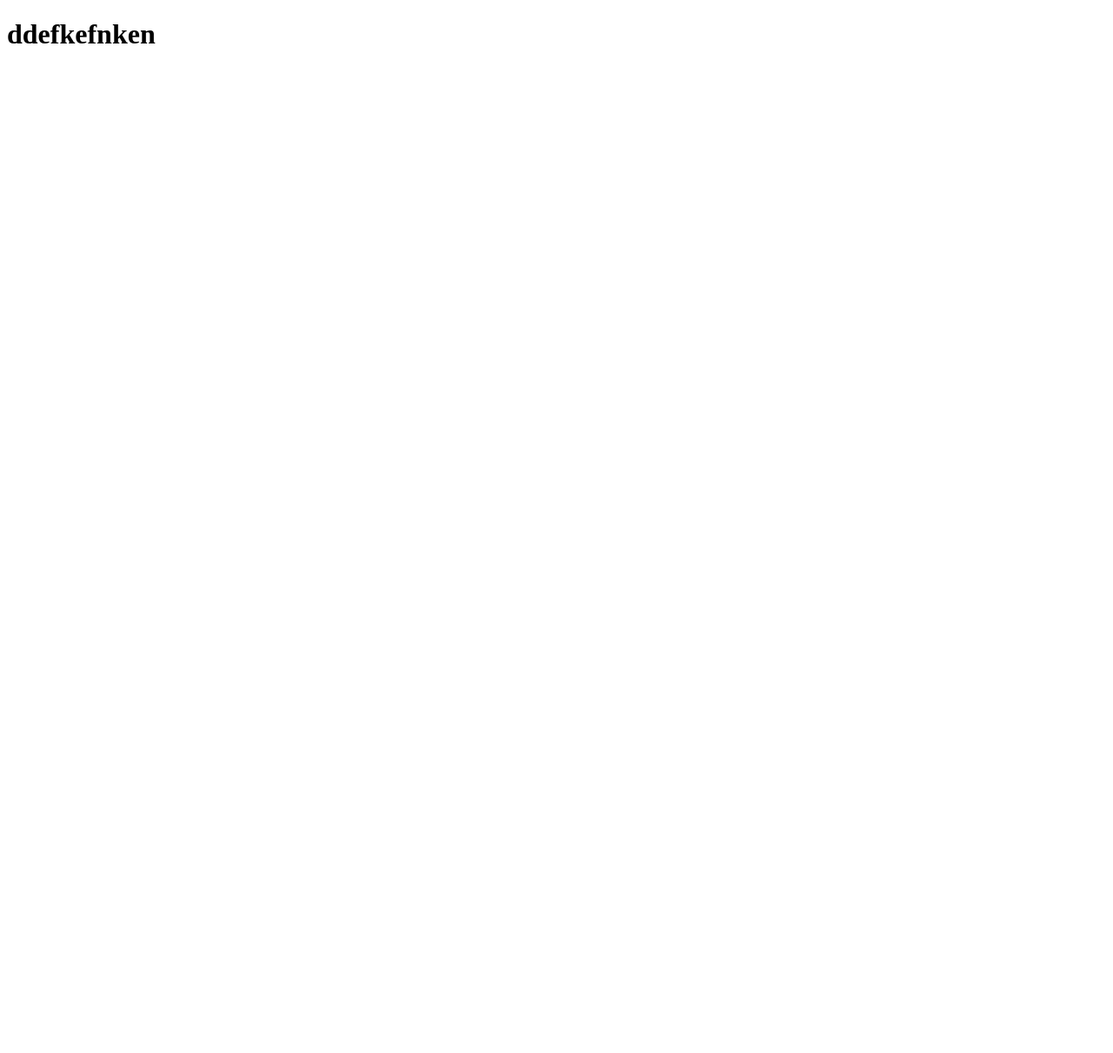
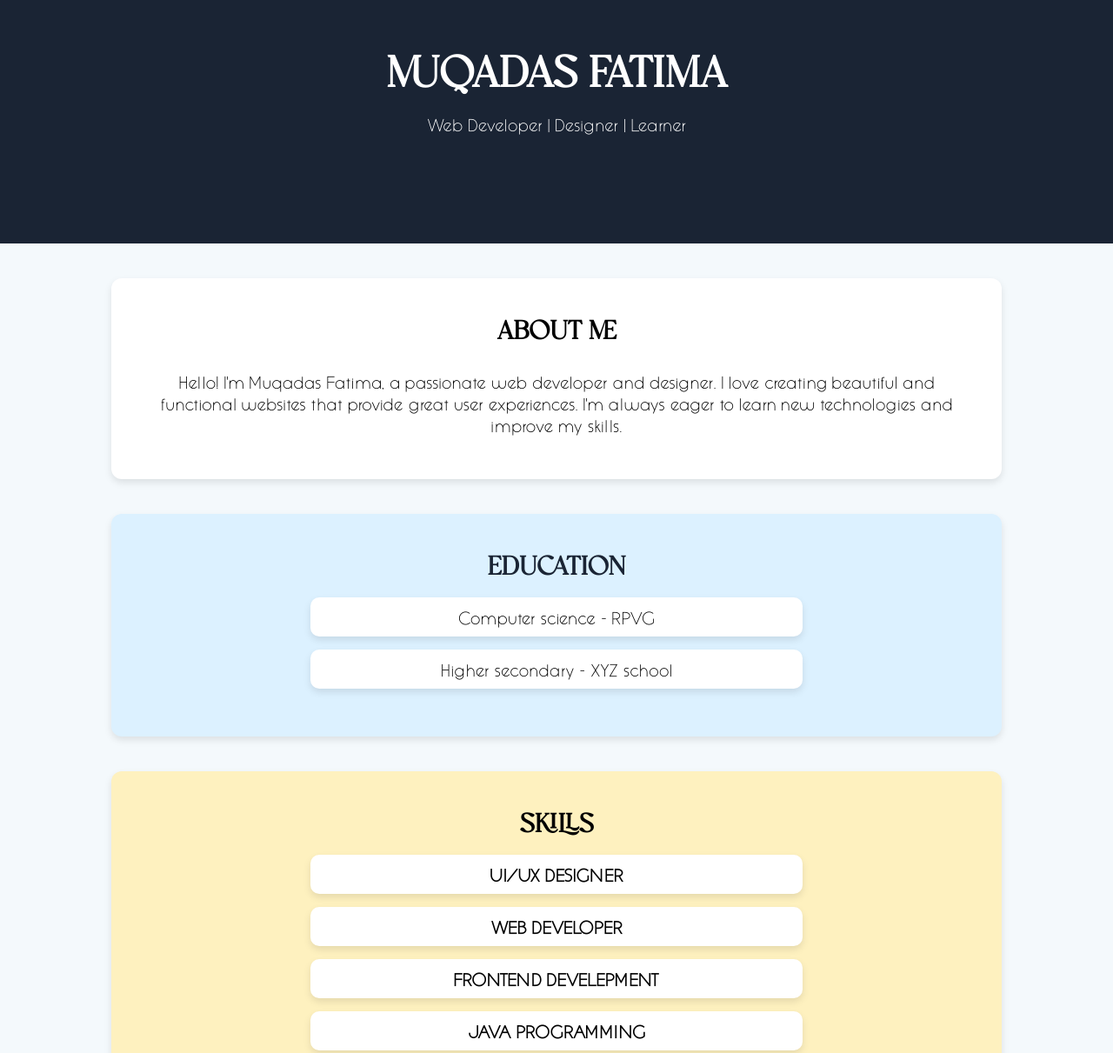
Before and after one commit to muqadasf/cohort-2.0, a plain HTML site: page index.html in a window 1280 px wide. Shown: the top 1211 px of the page at 87% size. Before the commit the page ends 800 px from the top, so only its background shows below. Drawn offline with Linux system fonts and the light colour scheme.

Commit message:
Task 1- My Resume Website Cohort2.0

```diff
--- a/index.html
+++ b/index.html
@@ -3,9 +3,49 @@
 <head>
     <meta charset="UTF-8">
     <meta name="viewport" content="width=device-width, initial-scale=1.0">
-    <title>Document</title>
+    <title>My Resume Website</title>
+    <link rel="stylesheet" href="style.css">
+    <link rel="shortcut icon" href=".//curriculum-vitae.webp" type="image/x-icon">
 </head>
 <body>
-    <h1>ddefkefnken</h1>
+    <div class="main">
+        <h1>Muqadas Fatima</h1>
+        <p>Web Developer | Designer | Learner</p>
+    </div>
+    <div class="box about">
+        <h2>About Me</h2>
+        <p>Hello! I'm Muqadas Fatima, a passionate web developer and designer. I love creating beautiful and functional websites that provide great user experiences. I'm always eager to learn new technologies and improve my skills.</p>
+    </div>
+<div class=" box education">
+    <h2>Education</h2>
+    <p>Computer science - RPVG</p>
+    <p>Higher secondary - XYZ school</p>
+</div>
+
+<div class="box skills">
+    <h2>Skills</h2>
+    <p>UI/UX designer</p>
+    <p>Web developer</p>
+    <p>Frontend Develepment</p>
+    <p>Java programming</p>
+</div>
+
+<div class=" box projects">
+    <h2>Projects</h2>
+    <p> <b>Portfolio Website</b> - A personal site with HTML and CSS</p>
+    <p><b>Landing Page</b> - Product showcase design</p>
+    <p><b>Blog Layout</b> - Text and images with styling</p>
+</div>
+
+<div class=" box contact">
+    <h2>Contact Me</h2>
+    <p><b>Email:</b> muqadas@example.com</p>
+    <p><b>Phone:</b> +92 00011111 </p>
+    <p><b>Instagram:</b> @muqadas.umar16</p>
+</div>
+
+<footer>
+    <p>&copy; 2024 Muqadas Fatima. All rights reserved.</p>
+</footer>
 </body>
 </html>
--- /dev/null
+++ b/style.css
@@ -0,0 +1,133 @@
+@font-face {
+    font-family: resumename;
+    src: url(./RuntimeRegular-m2Odx.woff2);
+}
+@font-face {
+    font-family: queensides;
+    src: url(./Queensides-3z7Ey.woff2);
+}
+
+*{
+    margin: 0;
+    padding: 0;
+    box-sizing: border-box;
+}
+html, body{
+    height: 100%;
+    width: 100%;
+    background-color: #F4F9FC;
+}
+
+.main{
+    height: 35%;
+    width: 100%;
+    background-color: #1A2434;
+      margin-bottom: 40px;
+}
+.main h1{
+    color: white;
+    text-align: center;
+    font-size: 50px;
+    padding-top: 50px;
+    text-transform: uppercase;
+    font-family: resumename;
+}
+
+.main p{
+    color: white;
+    text-align: center;
+    font-size: 20px;
+    padding-top: 20px;
+    font-family: queensides;
+     font-weight: 100;
+
+}
+
+.box{
+    text-align: center;
+    width: 80%;
+    padding: 40px;
+    margin: 0 auto;
+    border-radius: 12px;
+    margin-bottom: 40px;
+    box-shadow: 0 4px 8px rgba(0, 0, 0, 0.1);
+}
+.box h2{
+    font-size: 30px;
+    text-transform: uppercase;
+      margin-bottom: 20px;
+    font-family: resumename;
+}
+
+.box p{
+    margin: 15px auto;
+    width: 60%;
+    background-color: white;
+    color: black;
+    padding: 10px;
+    font-family: queensides;
+   font-size: 20px;
+   border-radius: 10px;
+   box-shadow: 0 4px 8px rgba(0, 0, 0, 0.1);
+}
+
+.box p:hover{
+    box-shadow: 0 8px 16px rgba(0, 0, 0, 0.2);
+    transition: 0.3s;
+    cursor: pointer;
+    font-weight: bold;
+}
+.about{
+ background-color: white;
+}
+
+.about p {
+    width: auto;
+     margin: 0 auto;
+    font-size: 20px;
+    font-family: queensides;
+    box-shadow: none;
+}
+.about p:hover{
+    box-shadow: none;
+    cursor: default;
+    font-weight: normal;
+}
+
+.education{
+    background-color: #DCF1FF;
+}
+
+.education h2{
+    color: #1A2434;
+}
+
+.skills{
+    background-color: #FEF1BF;
+}
+
+.skills p{
+    text-transform: uppercase;
+    font-weight: bold;
+}
+
+.projects{
+    background-color: #EBE6FE;
+}
+
+.projects p{
+    font-style: italic;
+}
+
+.contact{
+    background-color: #D7FCE3;
+}
+
+footer{
+    background-color: #1A2434 ;
+    text-align: center;
+    color: white;
+    padding: 30px;
+    font-family: resumename;
+    text-transform: uppercase;
+}
```
Also changed, not shown: Queensides-3z7Ey.woff2 (added), RuntimeRegular-m2Odx.woff2 (added), curriculum-vitae.webp (added).
